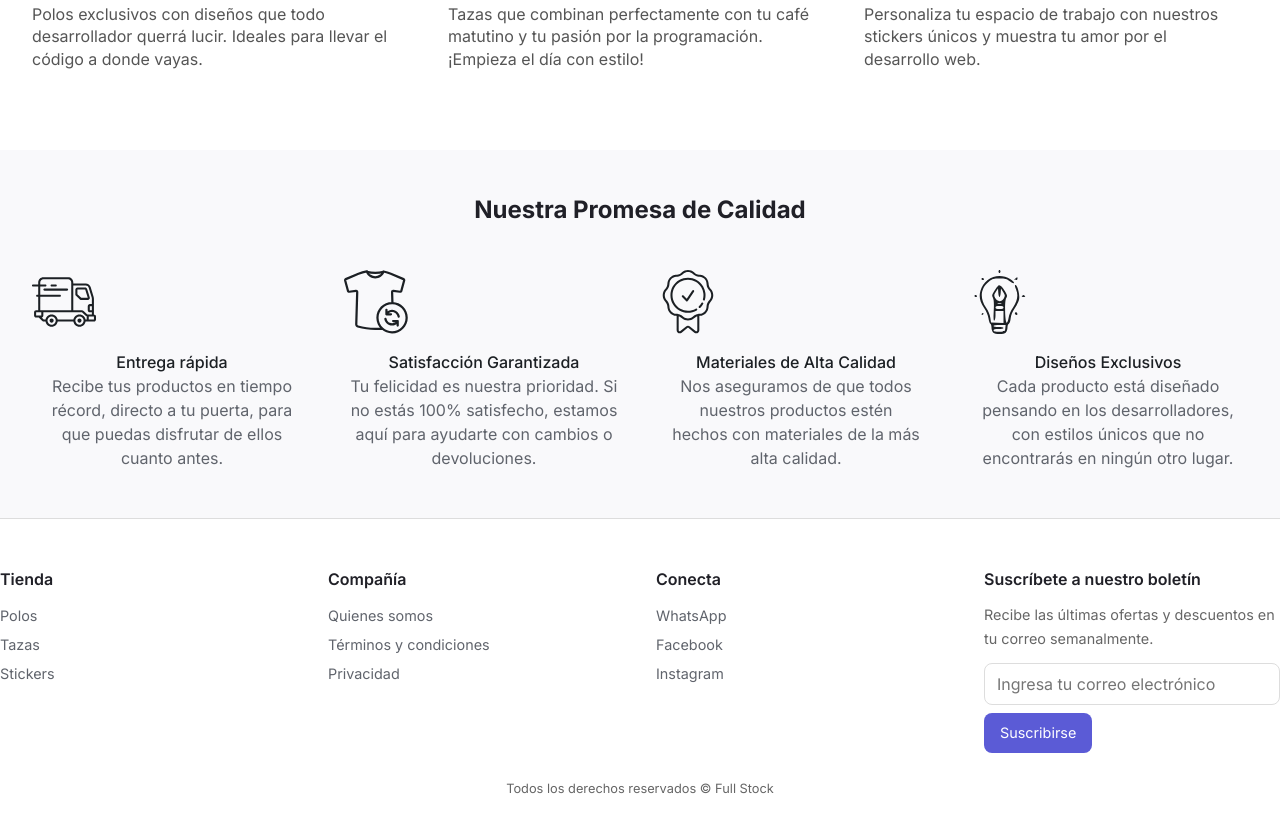
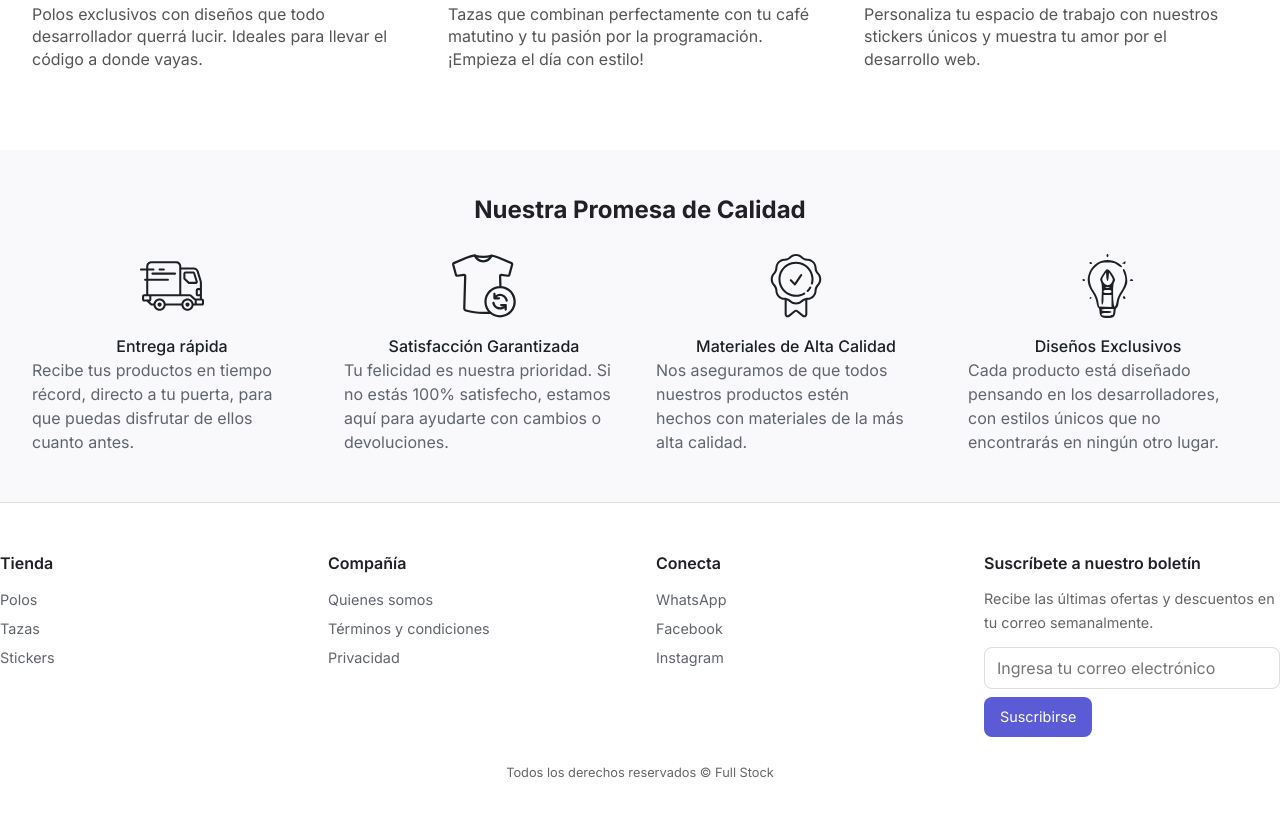
Before and after one commit to JaquelineRocio/fundamentals-november-2025, a plain HTML site: page full-stock/index.html in a window 1280 px wide. Shown: the part 1522-2355 px from the top of the page. Drawn offline with Linux system fonts and the light colour scheme; a web font is replaced by a local one.

Commit message:
cambio a grid en quality-promise.css

```diff
--- /dev/null
+++ b/full-stock/styles/3_components/quality-promise.css
@@ -0,0 +1,57 @@
+/* Base: móviles primero */
+.quality {
+  background-color: #00005506;
+
+}
+
+.quality__title {
+  text-align: center;
+  margin: 0;
+  margin-bottom: 2rem;
+}
+
+
+.quality__list {
+  display: grid;
+  gap: 2rem;
+  grid-template-columns: repeat(auto-fit, minmax(332px, 1fr));
+}
+
+.quality__item {
+  display: flex;
+  flex-direction: column;
+  justify-content: center;
+  align-items: center;
+
+}
+
+.quality__icon {
+  width: 64px;
+  height: 64px;
+  margin-bottom: 1rem;
+}
+
+.quality__item-title {
+  font-size: 1rem;
+  color: #1c2024;
+  font-weight: 500;
+}
+
+.quality__item-text {
+  font-size: 1rem;
+  color: #60646c;
+}
+
+/* 768px => 304px mínimo */
+@media (min-width: 48rem) {
+  .quality__list {
+    grid-template-columns: repeat(auto-fit, minmax(304px, 1fr));
+  }
+}
+
+/* 1024px => 232px mínimo */
+@media (min-width: 64rem) {
+  .quality__list {
+    grid-template-columns: repeat(auto-fit, minmax(216px, 1fr));
+  }
+}
--- a/full-stock/styles/3_components/quality.css
+++ /dev/null
@@ -1,57 +0,0 @@
-.quality {
-  background-color: #00005506;
-}
-
-.quality__title {
-  text-align: center;
-  margin: 0;
-}
-
-.quality__list {
-  display: flex;
-  flex-wrap: wrap;
-  gap: 2rem;
-  justify-content: center;
-  text-align: center;
-  align-items: center;
-  margin-top: 3rem;
-}
-
-.quality__item {
-  flex-basis: calc(25% - 2rem);
-  flex-grow: 1;
-  flex-shrink: 1;
-  max-width: 288px;
-}
-
-.quality__icon {
-  width: 64px;
-  height: 64px;
-  margin-bottom: 1rem;
-}
-
-.quality__item-title {
-  font-size: 1rem;
-  color: #1c2024;
-  font-weight: 500;
-}
-
-.quality__item-text {
-  font-size: 1rem;
-  color: #60646c;
-}
-
-/* Responsivo quality */
-@media (max-width: 48rem) {
-  .quality__item {
-    flex-basis: calc(50% - 2rem);
-    max-width: 343px;
-  }
-}
-
-@media (max-width: 23.5rem) {
-  .quality__item {
-    flex-basis: 100%;
-    max-width: 343px;
-  }
-}
--- a/full-stock/styles/index.css
+++ b/full-stock/styles/index.css
@@ -13,7 +13,7 @@
 @import url("./3_components/hero.css");
 @import url("./3_components/categories.css");
 @import url("./3_components/category.css");
-@import url("./3_components/quality.css");
+@import url("./3_components/quality-promise.css");
 @import url("./3_components/footer.css");
 
 /* 4. Utilities (si tienes) */
```
